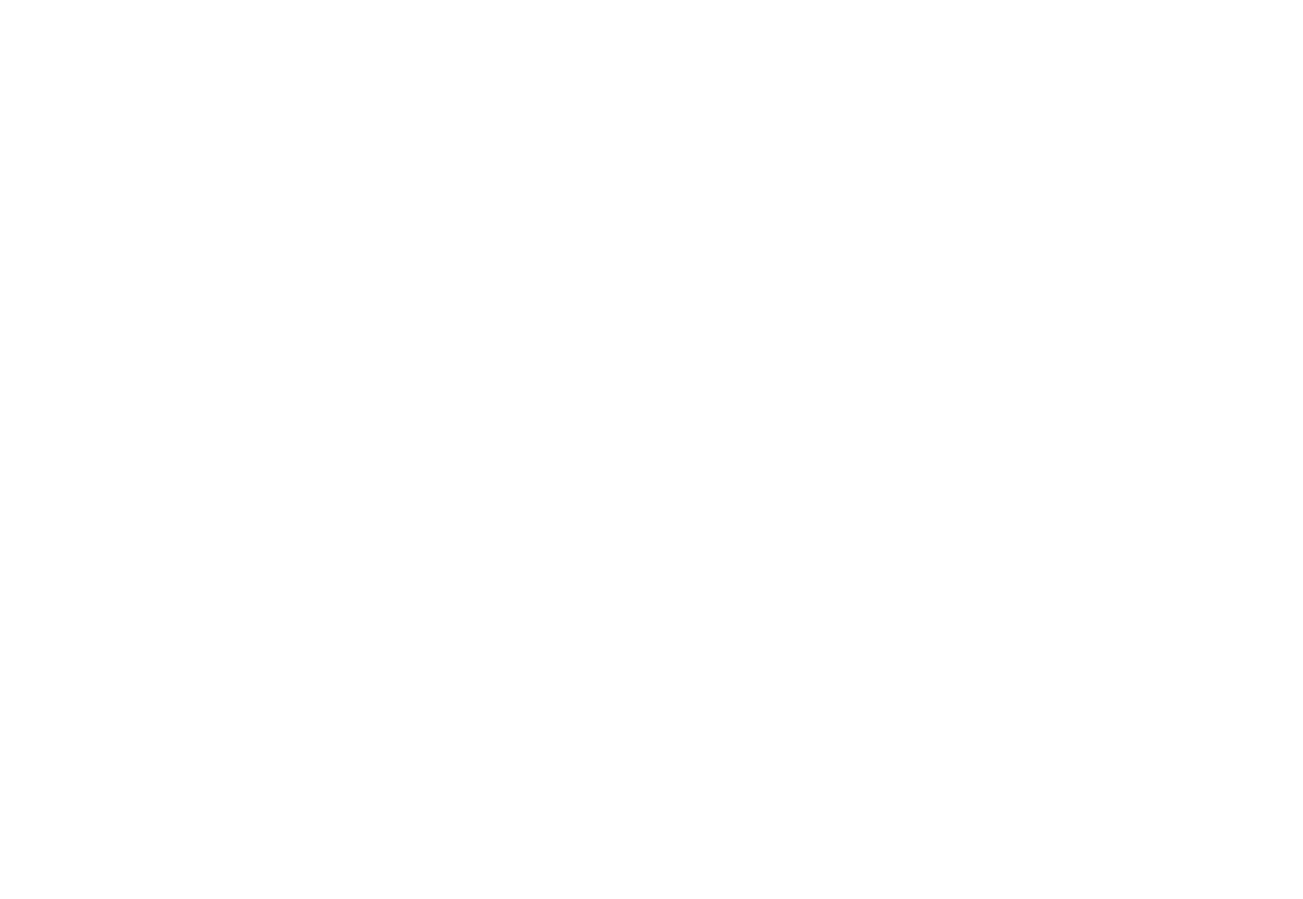
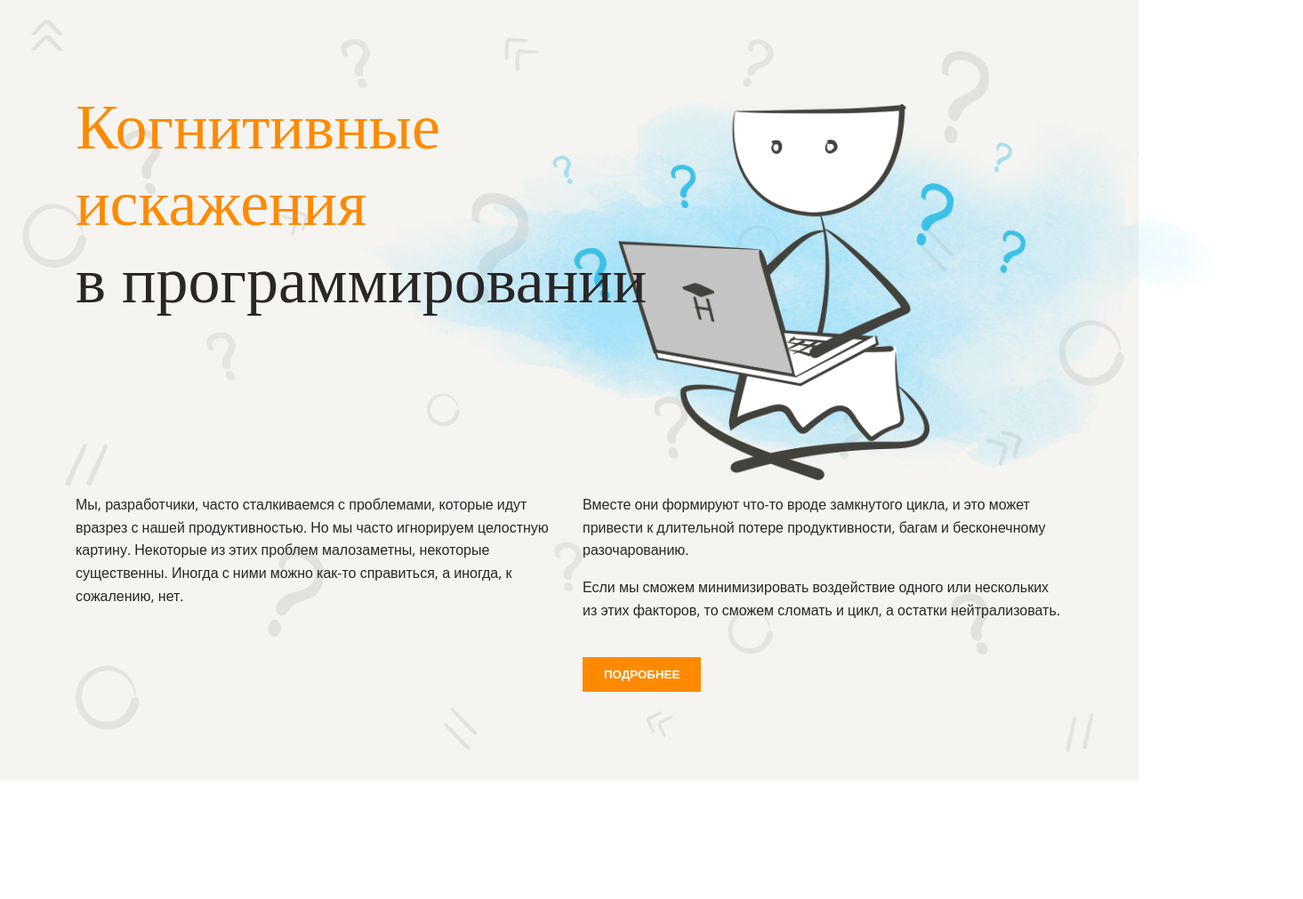
Before and after one commit to MaxNeverov/layout-designer-project-lvl1, a website: page src/index.html in a window 1280 px wide. Shown: the whole page at 89% size, 1465 px wide, since content can reach past the window. Drawn offline with nearby package versions, Linux system fonts and the light colour scheme; a web font is replaced by a local one.

Commit message:
Шапка

```diff
--- a/src/index.html
+++ b/src/index.html
@@ -1,52 +1,62 @@
 <!DOCTYPE html>
 <html lang="ru">
-<head>
-    <meta charset="UTF-8">
-    <meta name="viewport" content="width=device-width, initial-scale=1.0">
-    <meta http-equiv="X-UA-Compatible" content="ie=edge">
+  <head>
+    <meta charset="UTF-8" />
+    <meta name="viewport" content="width=device-width, initial-scale=1.0" />
+    <meta http-equiv="X-UA-Compatible" content="ie=edge" />
     <title>Когнитивные искажения (Max)</title>
 
-    <link rel="stylesheet" href="styles/style.css">
-    <link rel="preconnect" href="https://fonts.googleapis.com">
-    <link rel="preconnect" href="https://fonts.gstatic.com" crossorigin>
-    <link href="https://fonts.googleapis.com/css2?family=Neucha&family=Open+Sans&display=swap" rel="stylesheet">
-</head>
-<body>
-    <header class="header">
-
+    <link rel="stylesheet" href="styles/style.css" />
+    <link rel="preconnect" href="https://fonts.googleapis.com" />
+    <link rel="preconnect" href="https://fonts.gstatic.com" crossorigin />
+    <link
+      href="https://fonts.googleapis.com/css2?family=Neucha&family=Open+Sans&display=swap"
+      rel="stylesheet"
+    />
+  </head>
+  <body>
+    <header class="header bg_before">
+      <section class="section h-section">
+        <h1 class="header-h1">
+          Когнитивные <br />искажения <br /><span class="dark-text">в программировании</span>
+        </h1>
+        <img class="header-image" src="images/main.png" alt="" />
+        <div class="col-cont">
+          <div class="col first-ch">
+            <p>
+              Мы, разработчики, часто сталкиваемся с проблемами, которые идут
+              вразрез с нашей продуктивностью. Но мы часто игнорируем целостную
+              картину. Некоторые из этих проблем малозаметны, некоторые
+              существенны. Иногда с ними можно как-то справиться, а иногда, к
+              сожалению, нет.
+            </p>
+          </div>
+          <div class="col">
+            <p>
+              Вместе они формируют что-то вроде замкнутого цикла, и это может
+              привести к длительной потере продуктивности, багам и бесконечному
+              разочарованию.
+            </p>
+            <p>
+              Если мы сможем минимизировать воздействие одного или нескольких из
+              этих факторов, то сможем сломать и цикл, а остатки нейтрализовать.
+            </p>
+            <a href="#"><button class="h-btn">ПОДРОБНЕЕ</button></a>
+          </div>
+        </div>
+      </section>
     </header>
 
     <main class="main">
-        <section class="section">
-
-        </section>
-        <section class="section">
-
-        </section>
-        <section class="section">
-
-        </section>
-        <section class="section">
-
-        </section>
-        <section class="section">
-
-        </section>
-        <section class="section">
-
-        </section>
-        <section class="section">
-
-        </section>
-        <section class="section">
-
-        </section>
-
+      <section class="section"></section>
+      <section class="section"></section>
+      <section class="section"></section>
+      <section class="section"></section>
+      <section class="section"></section>
+      <section class="section"></section>
+      <section class="section"></section>
     </main>
 
-    <footer class="footer">
-
-    </footer>
-
-</body>
+    <footer class="footer"></footer>
+  </body>
 </html>
--- a/src/styles/style.css
+++ b/src/styles/style.css
@@ -17,11 +17,13 @@ body {
   font-size: 16px;
   line-height: 1.6em;
   color: var(--dark);
+  margin: 0 0;
 }
 
 h1,h2,h3{
   font-family: 'Neucha', italic;
   line-height: 1.2em;
+  margin-top: 0;
 }
 
 h1{
@@ -42,3 +44,67 @@ section{
   padding-top: 100px;
   padding-bottom: 100px;
 }
+
+.header{
+  position: relative;
+  background-color: var(--light);
+  z-index: 1;
+}
+
+.h-section{
+  position: relative;
+}
+
+.bg_before::before{
+  position: absolute;
+  top: 0;
+  left: 0;
+  right: 0;
+  bottom: 0;
+  background-image: url("../images/background.png");
+  background-repeat: no-repeat;
+  background-size: cover;
+  opacity: 0.1;
+  content: '';
+  z-index: -2;
+}
+
+.header-h1{
+  margin-bottom: 180px;
+  color: var(--basic);
+  font-weight: 400;
+}
+
+.dark-text{
+  color: var(--dark);
+}
+
+.header-image{
+  position: absolute;
+  height: 525px;
+  top: 55px;
+  right: -270px;
+  z-index: -1;
+}
+
+.col-cont{
+  display: flex;
+
+}
+
+.first-ch{
+  margin-right: 30px;
+}
+
+.col{
+  max-width: 540px;
+}
+
+.h-btn{
+  padding: 12px 24px;
+  border: none;
+  font-weight: bold;
+  color: var(--white);
+  background-color: var(--basic);
+  margin-top: 24px;
+}
```
Also changed, not shown: src/images/1.png (added), src/images/2.png (added), src/images/3.png (added), src/images/4.png (added), src/images/5.png (added), src/images/background.png (added), src/images/main.png (added), src/images/send.svg (added).
